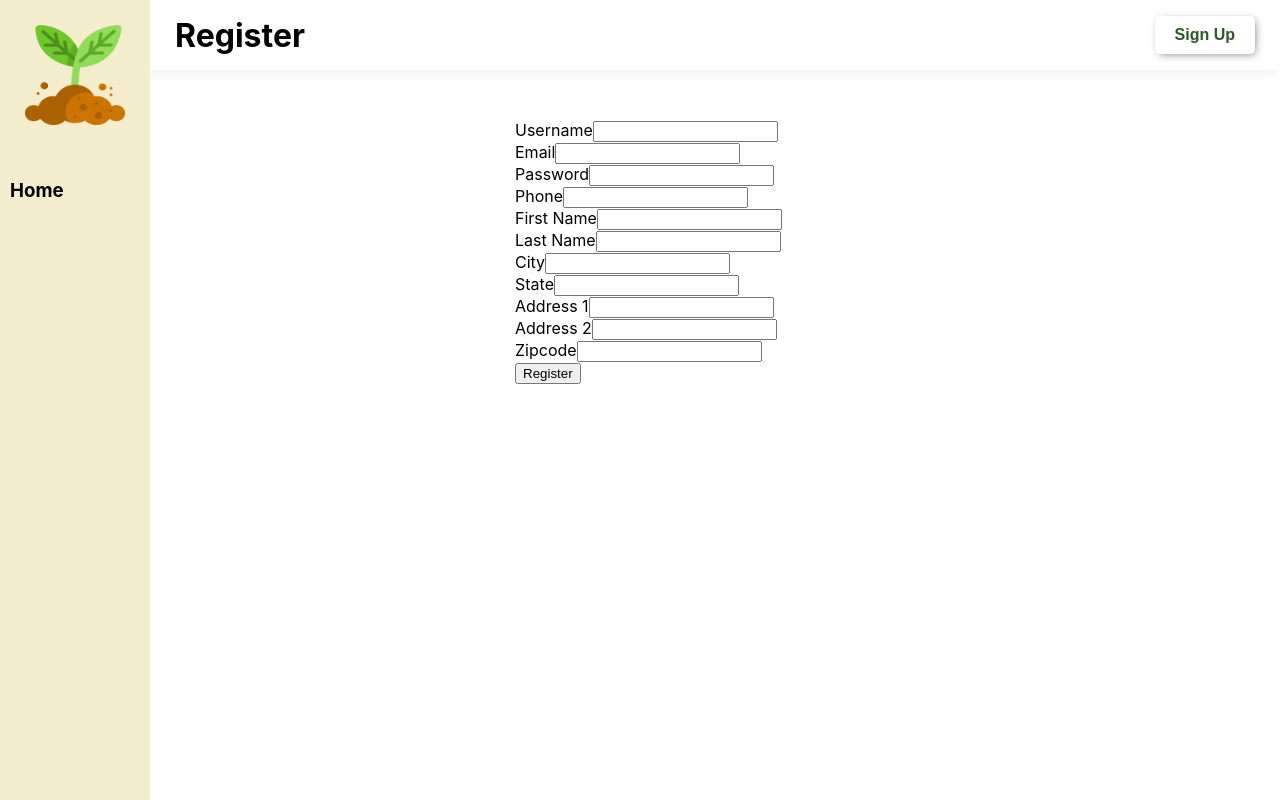
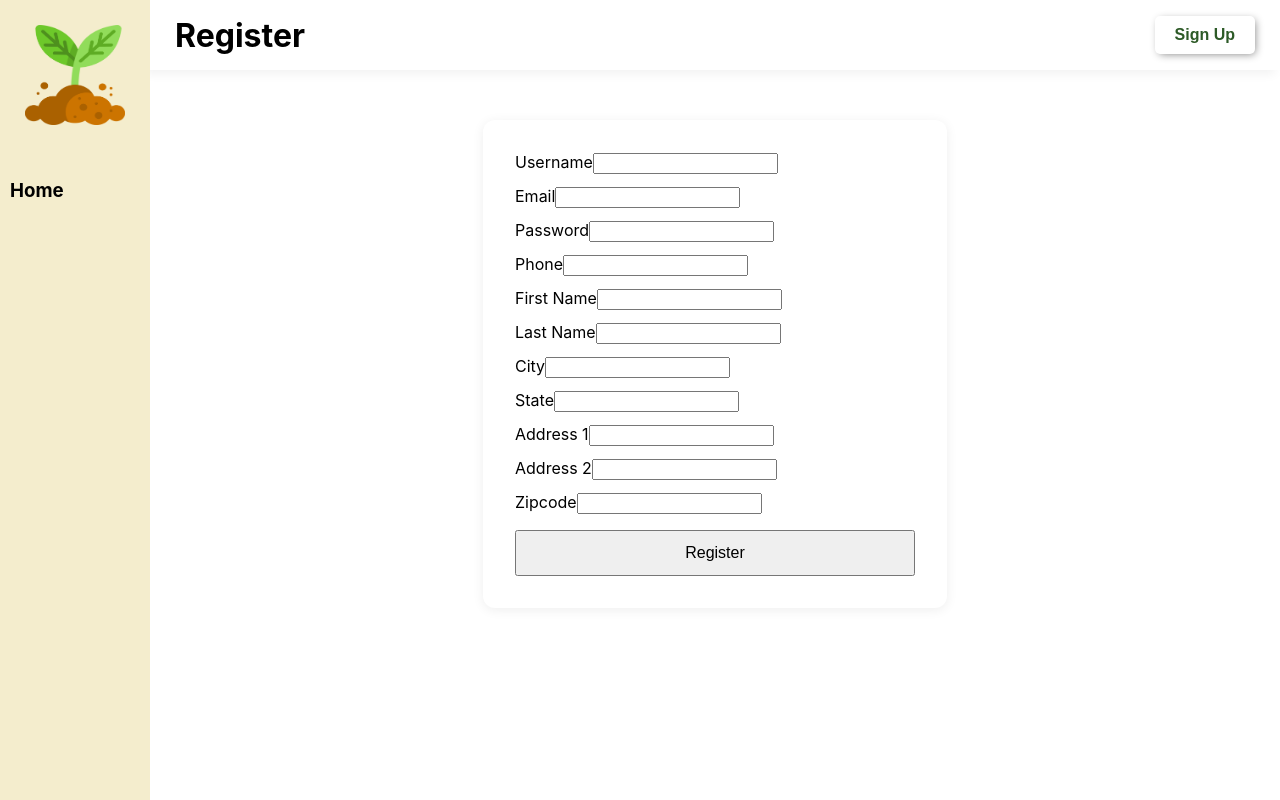
Before and after one commit to Wowsaruss/lets-grow, a React (Create React App) app: page /register in a window 1280 px wide. Built offline with nearby package versions, Linux system fonts and the light colour scheme; no server answers.

Commit message:
user creation workflow

```diff
--- a/src/components/pages/Plants.tsx
+++ b/src/components/pages/Plants.tsx
@@ -95,19 +95,32 @@ export default function Plants() {
                     // Get current user from database
                     const token = await getAccessTokenSilently({ audience: config.auth0.audience })
                     const dbUser = await UserService.getCurrentUser(token)
+
+                    // Check if user has completed their profile
+                    if (!dbUser) {
+                        // User exists in Auth0 but not in our database - redirect to complete profile
+                        navigate('/register')
+                        return
+                    }
+
                     setCurrentUser(dbUser)
 
                     const userPlants = await PlantService.fetchUserPlants(dbUser.id, token)
                     const userPlantIds = userPlants.map(plant => plant.id)
                     setUserPlants(userPlantIds)
-                } catch (error) {
+                } catch (error: any) {
                     console.error('Error fetching user plants:', error)
+                    // If user not found in database, redirect to complete profile
+                    if (error?.response?.status === 404) {
+                        navigate('/register')
+                        return
+                    }
                 }
             }
 
             fetchUserPlants()
         }
-    }, [isAuthenticated, user, getAccessTokenSilently])
+    }, [isAuthenticated, user, getAccessTokenSilently, navigate])
 
     useEffect(() => {
         getAllPlants()
--- a/src/components/pages/Register.tsx
+++ b/src/components/pages/Register.tsx
@@ -1,7 +1,10 @@
-import React, { useState } from 'react'
+import React, { useState, useEffect } from 'react'
+import { useAuth0 } from '@auth0/auth0-react'
+import { useNavigate } from 'react-router-dom'
 import api from '../../services/api'
 import PageWrapper from '../PageWrapper'
 import PageHeader from '../PageHeader'
+import { config } from '../../config'
 
 const initialState = {
   username: '',
@@ -18,10 +21,26 @@ const initialState = {
 }
 
 export default function Register() {
+  const { user: auth0User, isAuthenticated, getAccessTokenSilently } = useAuth0()
+  const navigate = useNavigate()
   const [form, setForm] = useState(initialState)
   const [loading, setLoading] = useState(false)
   const [error, setError] = useState<string | null>(null)
   const [success, setSuccess] = useState<string | null>(null)
+  const [isAuth0User, setIsAuth0User] = useState(false)
+
+  // Pre-fill form with Auth0 user data if available
+  useEffect(() => {
+    if (auth0User && isAuthenticated) {
+      setIsAuth0User(true)
+      setForm(prev => ({
+        ...prev,
+        email: auth0User.email || '',
+        firstName: auth0User.given_name || auth0User.name?.split(' ')[0] || '',
+        lastName: auth0User.family_name || auth0User.name?.split(' ').slice(1).join(' ') || '',
+      }))
+    }
+  }, [auth0User, isAuthenticated])
 
   const handleChange = (e: React.ChangeEvent<HTMLInputElement>) => {
     setForm({ ...form, [e.target.name]: e.target.value })
@@ -33,13 +52,28 @@ export default function Register() {
     setError(null)
     setSuccess(null)
     try {
-      // 1. Register user in Auth0
+      if (isAuth0User) {
+        // For Auth0 users, just create the local database profile
+        const token = await getAccessTokenSilently({ audience: config.auth0.audience })
+        await api.post('/users', {
+          ...form,
+          auth0Id: auth0User?.sub,
+          password: 'auth0-user' // Placeholder since Auth0 handles auth
+        }, {
+          headers: {
+            Authorization: `Bearer ${token}`
+          }
+        })
+        setSuccess('Profile completed successfully!')
+        setTimeout(() => navigate('/my-garden'), 2000)
+      } else {
+        // For new users, create both Auth0 and local database accounts
         const res = await api.post('/users/auth0-register', form)
         const auth0Id = res.data.auth0UserId
-      // 2. Register user in local DB
         await api.post('/users', { ...form, auth0Id })
         setSuccess('Registration successful! You can now log in.')
         setForm(initialState)
+      }
     } catch (err: any) {
       setError(err.response?.data?.error || 'Registration failed')
     } finally {
@@ -48,23 +82,58 @@ export default function Register() {
   }
 
   return (
-    <PageWrapper header={<PageHeader title="Register" />}>
-      <form onSubmit={handleSubmit} style={{ maxWidth: 400, margin: '0 auto' }}>
-        <label>Username<input name="username" value={form.username} onChange={handleChange} required /></label><br />
-        <label>Email<input name="email" type="email" value={form.email} onChange={handleChange} required /></label><br />
-        <label>Password<input name="password" type="password" value={form.password} onChange={handleChange} required /></label><br />
-        <label>Phone<input name="phone" value={form.phone} onChange={handleChange} required /></label><br />
-        <label>First Name<input name="firstName" value={form.firstName} onChange={handleChange} required /></label><br />
-        <label>Last Name<input name="lastName" value={form.lastName} onChange={handleChange} required /></label><br />
-        <label>City<input name="city" value={form.city} onChange={handleChange} required /></label><br />
-        <label>State<input name="state" value={form.state} onChange={handleChange} required /></label><br />
-        <label>Address 1<input name="address1" value={form.address1} onChange={handleChange} required /></label><br />
-        <label>Address 2<input name="address2" value={form.address2} onChange={handleChange} /></label><br />
-        <label>Zipcode<input name="zipcode" value={form.zipcode} onChange={handleChange} required /></label><br />
-        <button type="submit" disabled={loading}>{loading ? 'Registering...' : 'Register'}</button>
+    <PageWrapper header={<PageHeader title={isAuth0User ? "Complete Profile" : "Register"} />}>
+      <div style={{ maxWidth: 400, margin: '0 auto', background: '#fff', borderRadius: 12, boxShadow: '0 2px 12px #eee', padding: 32 }}>
+        {isAuth0User && (
+          <div style={{ marginBottom: 16, padding: 12, background: '#e3f2fd', borderRadius: 8, border: '1px solid #2196f3' }}>
+            <p style={{ margin: 0, color: '#1976d2' }}>
+              Welcome! Please complete your profile to continue.
+            </p>
+          </div>
+        )}
+        <form onSubmit={handleSubmit}>
+          <div style={{ marginBottom: 12 }}>
+            <label>Username<input name="username" value={form.username} onChange={handleChange} required /></label>
+          </div>
+          <div style={{ marginBottom: 12 }}>
+            <label>Email<input name="email" type="email" value={form.email} onChange={handleChange} required disabled={isAuth0User} /></label>
+          </div>
+          {!isAuth0User && (
+            <div style={{ marginBottom: 12 }}>
+              <label>Password<input name="password" type="password" value={form.password} onChange={handleChange} required /></label>
+            </div>
+          )}
+          <div style={{ marginBottom: 12 }}>
+            <label>Phone<input name="phone" value={form.phone} onChange={handleChange} required /></label>
+          </div>
+          <div style={{ marginBottom: 12 }}>
+            <label>First Name<input name="firstName" value={form.firstName} onChange={handleChange} required /></label>
+          </div>
+          <div style={{ marginBottom: 12 }}>
+            <label>Last Name<input name="lastName" value={form.lastName} onChange={handleChange} required /></label>
+          </div>
+          <div style={{ marginBottom: 12 }}>
+            <label>City<input name="city" value={form.city} onChange={handleChange} required /></label>
+          </div>
+          <div style={{ marginBottom: 12 }}>
+            <label>State<input name="state" value={form.state} onChange={handleChange} required /></label>
+          </div>
+          <div style={{ marginBottom: 12 }}>
+            <label>Address 1<input name="address1" value={form.address1} onChange={handleChange} required /></label>
+          </div>
+          <div style={{ marginBottom: 12 }}>
+            <label>Address 2<input name="address2" value={form.address2} onChange={handleChange} /></label>
+          </div>
+          <div style={{ marginBottom: 16 }}>
+            <label>Zipcode<input name="zipcode" value={form.zipcode} onChange={handleChange} required /></label>
+          </div>
+          <button type="submit" disabled={loading} style={{ width: '100%', padding: 12, fontSize: 16 }}>
+            {loading ? 'Processing...' : (isAuth0User ? 'Complete Profile' : 'Register')}
+          </button>
           {error && <div style={{ color: 'red', marginTop: 8 }}>{error}</div>}
           {success && <div style={{ color: 'green', marginTop: 8 }}>{success}</div>}
         </form>
+      </div>
     </PageWrapper>
   )
 }
--- /dev/null
+++ b/src/hooks/useProfileCompletion.ts
@@ -0,0 +1,50 @@
+import { useEffect, useState } from 'react'
+import { useNavigate } from 'react-router-dom'
+import { useAuth0 } from '@auth0/auth0-react'
+import UserService from '../services/users'
+import { config } from '../config'
+import { User } from '../shared/types/User'
+
+export const useProfileCompletion = () => {
+    const { isAuthenticated, getAccessTokenSilently } = useAuth0()
+    const navigate = useNavigate()
+    const [currentUser, setCurrentUser] = useState<User | null>(null)
+    const [loading, setLoading] = useState(true)
+
+    useEffect(() => {
+        if (!isAuthenticated) {
+            setLoading(false)
+            return
+        }
+
+        const checkProfileCompletion = async () => {
+            setLoading(true)
+            try {
+                const token = await getAccessTokenSilently({ audience: config.auth0.audience })
+                const dbUser = await UserService.getCurrentUser(token)
+
+                // Check if user has completed their profile
+                if (!dbUser) {
+                    // User exists in Auth0 but not in our database - redirect to complete profile
+                    navigate('/register')
+                    return
+                }
+
+                setCurrentUser(dbUser)
+            } catch (error: any) {
+                console.error('Error checking profile completion:', error)
+                // If user not found in database, redirect to complete profile
+                if (error?.response?.status === 404) {
+                    navigate('/register')
+                    return
+                }
+            } finally {
+                setLoading(false)
+            }
+        }
+
+        checkProfileCompletion()
+    }, [isAuthenticated, getAccessTokenSilently, navigate])
+
+    return { currentUser, loading }
+}
```
Also changed, not shown: src/components/pages/MyGarden.tsx (+7 -10 lines), 1 other file (tests, documents, lock files or other folders). Lines whose indentation alone changed are shown as unchanged.
